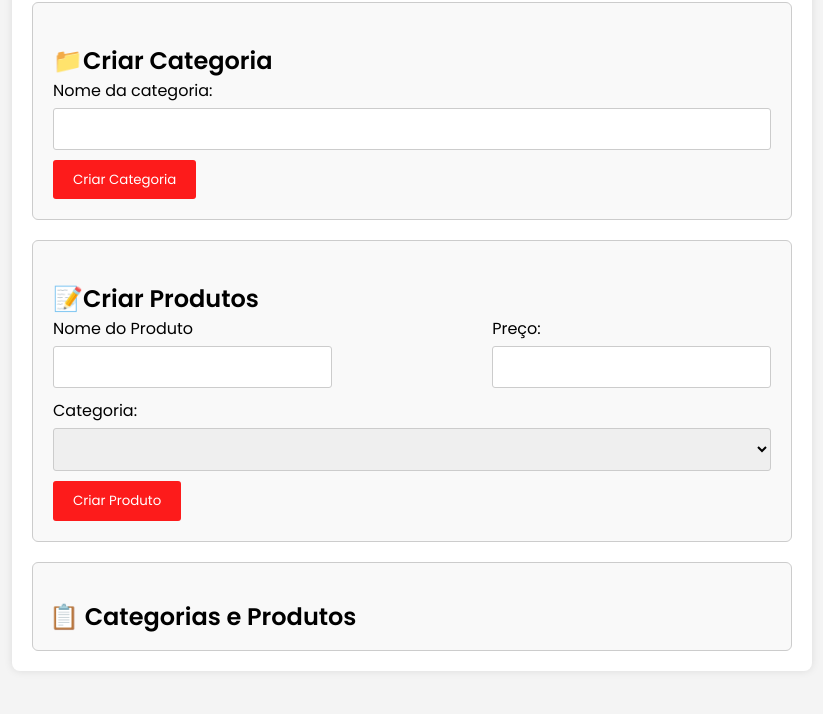
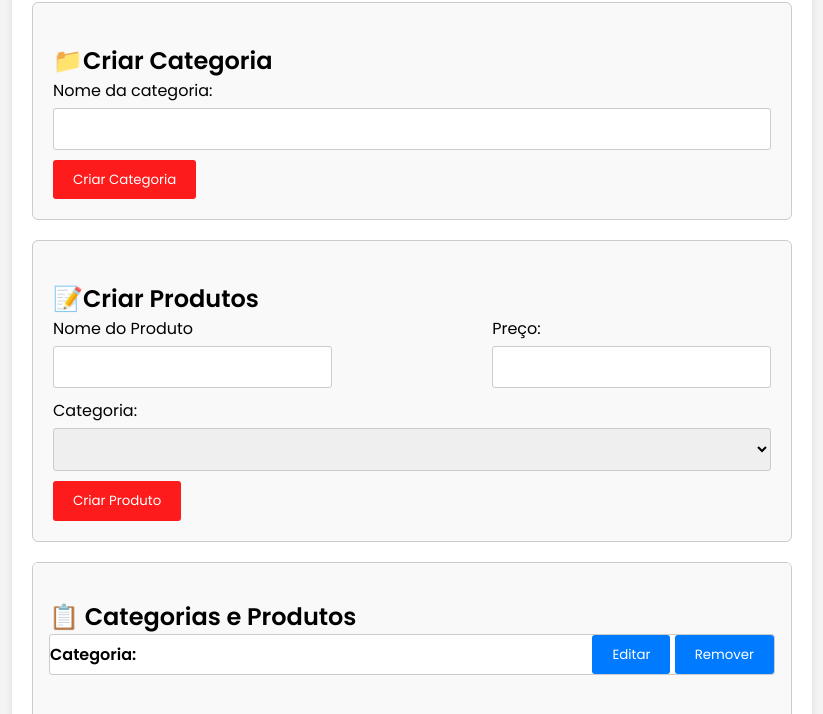
Before and after one commit to LucasRiosF/2tds2-projects, a plain HTML site: page pages/category-products.html in a window 1280 px wide. Both pictures are taken after a click on the button "Criar Categoria". Shown: the part 86-800 px from the top of the page, without its empty margins (228-1051 px from the left). Drawn offline with Linux system fonts and the light colour scheme.

Commit message:
feat: add display function

```diff
--- a/assets/css/category-products.css
+++ b/assets/css/category-products.css
@@ -103,3 +103,39 @@ h2 {
     border: 1px solid #ccc;
     border-radius: 3px;
 }
+
+.categoriesList {
+    display: flex;
+    justify-content: space-between;
+    align-items: center;
+}
+
+.editButton {
+    background-color: #007bff;
+    color: #fff;
+    padding: 0.62rem 1.25rem;
+    border: none;
+    border-radius: 3px;
+    transition: background-color 0.3s ease, transform 0.3s ease;
+}
+
+.editButton:hover {
+    background-color: #0069d9;
+    color: #fff;
+    transform: scale(1.02);
+}
+
+.removeButton {
+    background-color: #007bff;
+    color: #fff;
+    padding: 0.62rem 1.25rem;
+    border: none;
+    border-radius: 3px;
+    transition: background-color 0.3s ease, transform 0.3s ease;
+}
+
+.removeButton:hover {
+    background-color: #1a1a1a;
+    color: #fff;
+    transform: scale(1.02);
+}
--- a/assets/js/category-products.js
+++ b/assets/js/category-products.js
@@ -52,7 +52,9 @@ function createCategory() {
     //console.log(categoryName)
     categoryList.addCategory(categoryName);
 
-    console.log(categoryList.categories);
+    displayCategoriesAndProducts()
+    clearFormFields()
+    //console.log(categoryList.categories);
 }
 
 function createProduct() {
@@ -65,9 +67,42 @@ function createProduct() {
     console.log(productList.products);
 }
 
-function clearFormaFields(){
+
+function clearFormFields(){
     document.getElementById("categoryName").value = "";
     document.getElementById("productName").value = "";
     document.getElementById("productPrice").value = "";
     document.getElementById("productCategory").value = "";
 }
+
+function displayCategoriesAndProducts() {
+    let content = "";
+
+    categoryList.categories.forEach((category) => {
+        content += `
+        <li>
+          <div class="categoriesList">
+          <span><b>Categoria:</b>${category.name}</span>
+
+          <div>
+          <button class = "editButton">Editar</button>
+          <button class = "removeButton">Remover</button>
+          </div>
+          </div>
+
+          <ul class="productsListByCategory">`;
+          category.products.forEach((product) => {
+            content += `
+        </li>
+        <div>
+        <button class = "editButton">Editar</button>
+        <button class = "deleteButton">Remover</button>
+        </div>
+        </div>`;
+    });
+    content += `
+    </ul>
+    </li>`;
+});
+ document.getElementById("categoriesList").innerHTML = content;
+}
```
